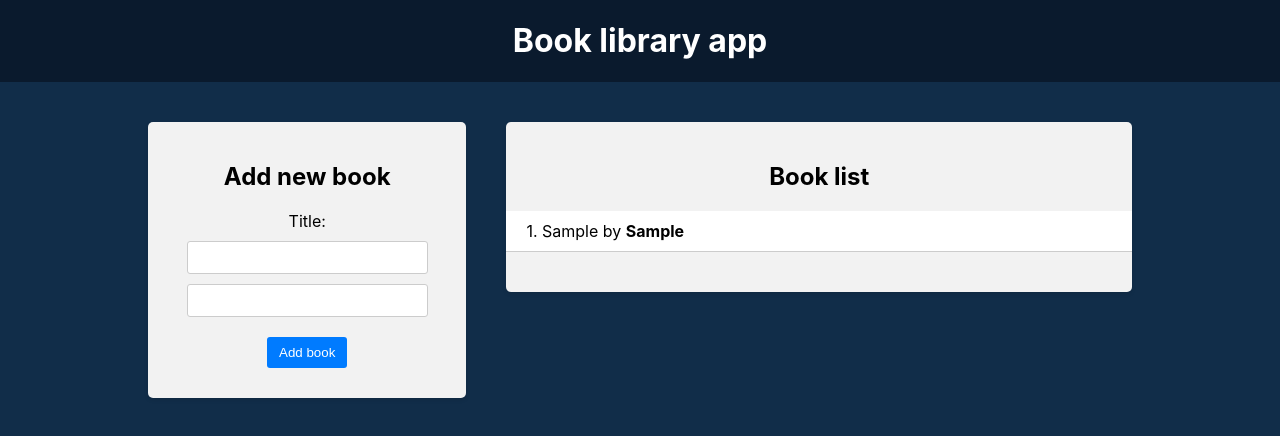
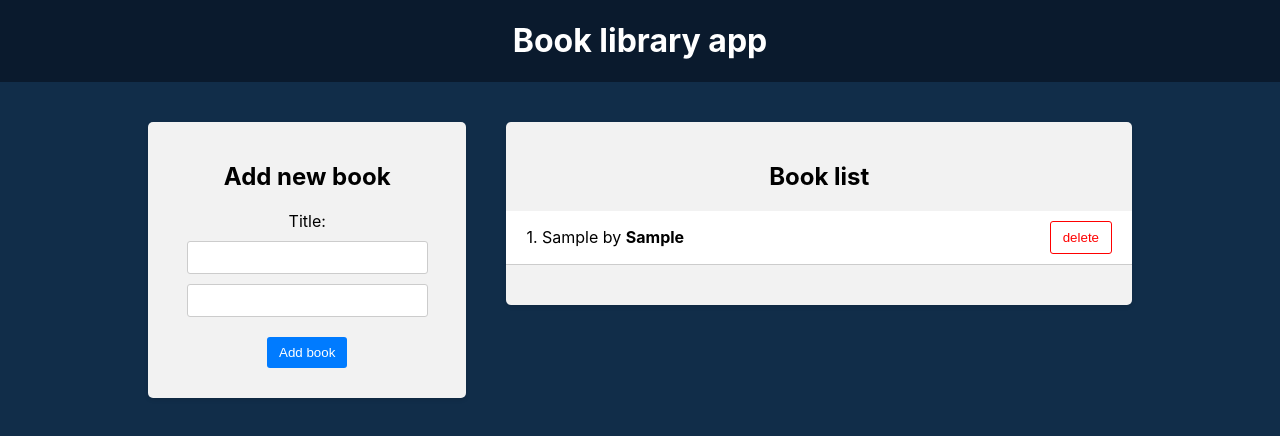
Before and after one commit to cherryBOOM28/react-redux-book-library-app, a React (Create React App) app in the folder frontend/: page / in a window 1280 px wide. Both pictures are taken after typing "Sample", "Sample" into the empty fields and a click on the button "Add book". Shown: the top 436 px of the page. Built offline with nearby package versions, Linux system fonts and the light colour scheme.

Commit message:
add: Delete book by id

```diff
--- a/frontend/package.json
+++ b/frontend/package.json
@@ -12,6 +12,7 @@
     "react-dom": "^19.2.0",
     "react-redux": "^9.2.0",
     "react-scripts": "5.0.1",
+    "uuid": "^13.0.0",
     "web-vitals": "^2.1.4"
   },
   "scripts": {
--- a/frontend/src/components/BookForm/BookForm.js
+++ b/frontend/src/components/BookForm/BookForm.js
@@ -2,6 +2,7 @@
 import './BookForm.css'
 import { useDispatch } from 'react-redux'
 import { addBook } from '../../redux/books/actionCreators'
+import { v4 as uuidv4 } from 'uuid'
 
 const BookForm = () => {
   const [title, setTitle] = useState('')
@@ -16,6 +17,7 @@
       const book = {
         title,
         author,
+        id: uuidv4(),
       }
       dispatch(addBook(book))
       setTitle('')
--- a/frontend/src/components/BookList/BookList.js
+++ b/frontend/src/components/BookList/BookList.js
@@ -1,8 +1,15 @@
+import { deleteBook } from '../../redux/books/actionCreators'
 import './BookList.css'
-import { useSelector } from 'react-redux'
+import { useDispatch, useSelector } from 'react-redux'
 
 const BookList = () => {
   const books = useSelector((state) => state.books)
+  const dispatch = useDispatch()
+
+  const handleDeleteBook = (id) => {
+    console.log(id)
+    dispatch(deleteBook(id))
+  }
   return (
     <div>
       <div className="app-block book-list">
@@ -12,9 +19,17 @@
         ) : (
           <ul>
             {books.map((book, i) => (
-              <li key={i}>
+              <li key={book.id}>
                 <div className="book-info">
-                  {++i}. {book.title} by <strong>{book.author}</strong>
+                  {++i}. {book.title} by <strong>{book.author}</strong>{' '}
+                </div>
+                <div>
+                  <button
+                    onClick={() => handleDeleteBook(book.id)}
+                    className="book-actions"
+                  >
+                    delete
+                  </button>
                 </div>
               </li>
             ))}
--- a/frontend/src/redux/books/actionCreators.js
+++ b/frontend/src/redux/books/actionCreators.js
@@ -3,6 +3,13 @@
 export const addBook = (newBook) => {
   return {
     type: actionType.ADD_BOOK,
-    payload: newBook
+    payload: newBook,
   }
 }
+
+export const deleteBook = (id) => {
+  return {
+    type: actionType.DELETE_BOOK,
+    payload: id,
+  }
+}
--- a/frontend/src/redux/books/actionTypes.js
+++ b/frontend/src/redux/books/actionTypes.js
@@ -1,3 +1,3 @@
 export const ADD_BOOK = 'ADD_BOOK'
-// DELETE_BOOK
+export const DELETE_BOOK = 'DELETE_BOOK'
 // TOGGLE_FAVORITE
--- a/frontend/src/redux/books/reducer.js
+++ b/frontend/src/redux/books/reducer.js
@@ -6,6 +6,8 @@
   switch (action.type) {
     case actionType.ADD_BOOK:
       return [...state, action.payload]
+    case actionType.DELETE_BOOK:
+      return state.filter((book) => book.id !== action.payload)
     default:
       return state
   }
```
Also changed, not shown: 1 other file (tests, documents, lock files or other folders).
